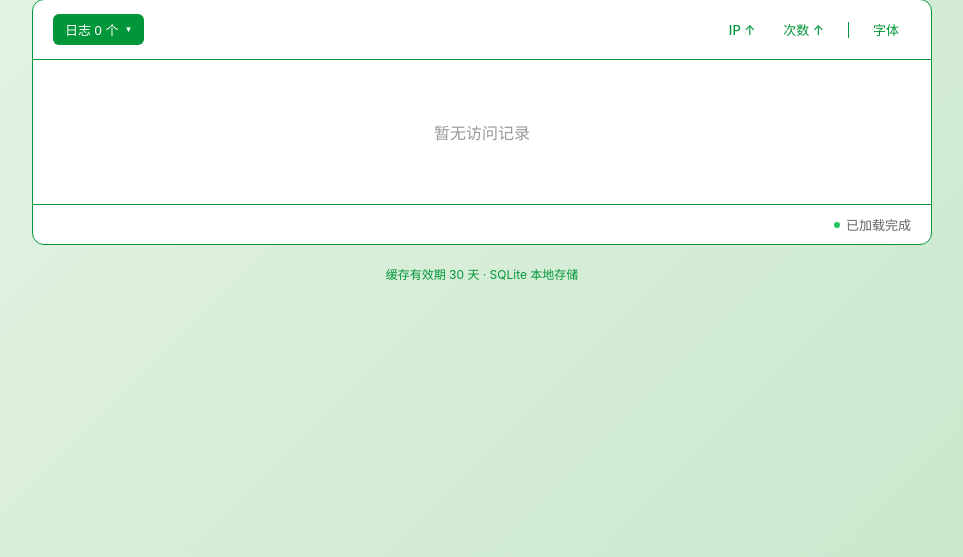
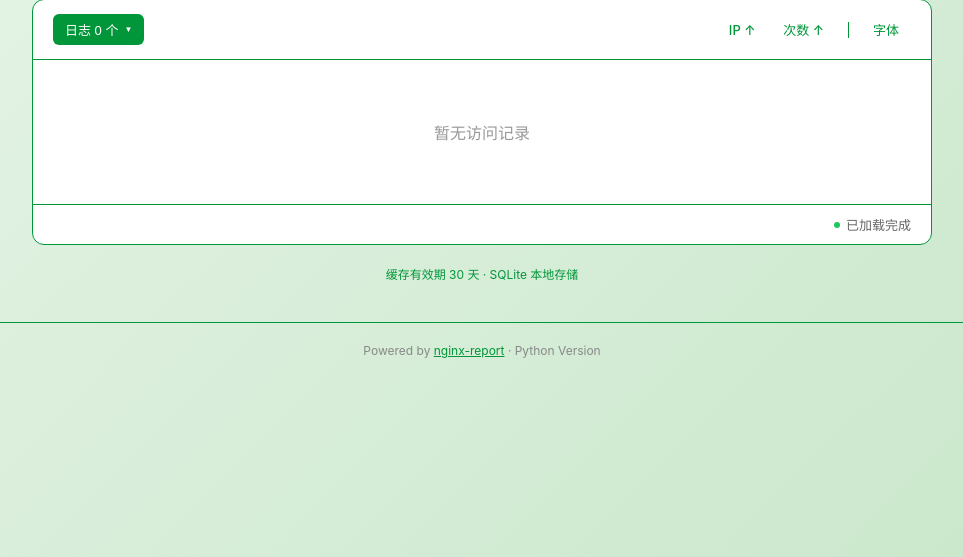
Before and after one commit to VincentZyuApps/nginx-report, a FastAPI app: template py/templates/index.html in a window 1280 px wide. Shown: the part 225-782 px from the top of the page, without its empty margins (158-1121 px from the left). Run offline with FastAPI, Linux system fonts and the light colour scheme; the template is opened without the code that fills it, so the values that code supplies are empty.

Commit message:
docs: 把preview image放到最上面呢，feat: webui最底下显示py or go version呢，ci: build publish

```diff
--- a/go/index.html
+++ b/go/index.html
@@ -159,5 +159,8 @@ tr:hover{background:#e6f4ea}
   poll();
 })();
 </script>
+<footer style="text-align:center;padding:20px;color:#888;font-size:12px;border-top:1px solid #009639;margin-top:20px">
+  Powered by <a href="https://github.com/VincentZyuApps/nginx-report" target="_blank" style="color:#009639">nginx-report</a> · Go Version
+</footer>
 </body>
 </html>
--- a/py/templates/index.html
+++ b/py/templates/index.html
@@ -169,5 +169,8 @@ tr:hover{background:#e6f4ea}
   poll();
 })();
 </script>
+<footer style="text-align:center;padding:20px;color:#888;font-size:12px;border-top:1px solid #009639;margin-top:20px">
+  Powered by <a href="https://github.com/VincentZyuApps/nginx-report" target="_blank" style="color:#009639">nginx-report</a> · Python Version
+</footer>
 </body>
 </html>
```
Also changed, not shown: readme.zh-cn.md (+9 -5 lines), readme.md.
